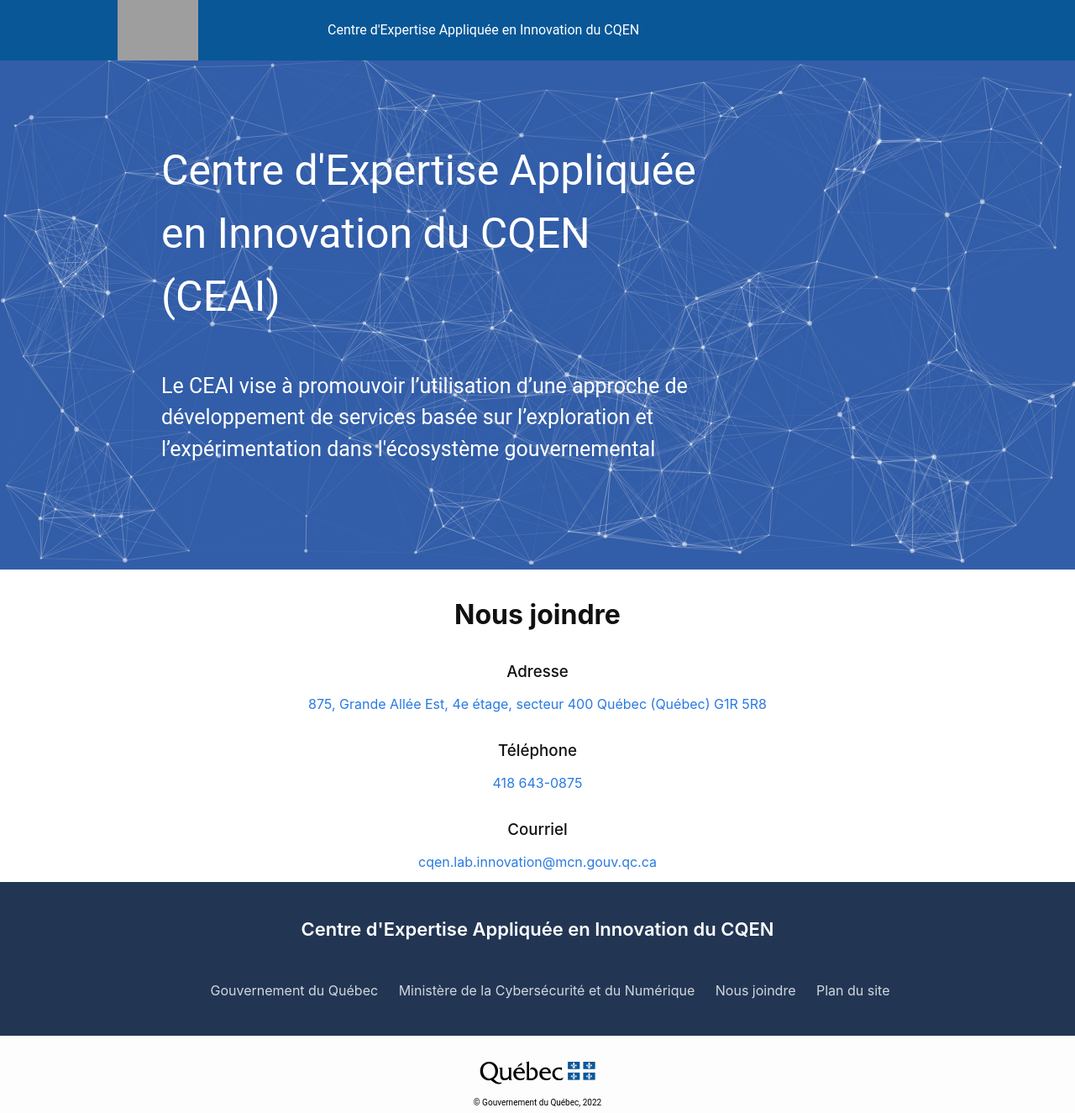
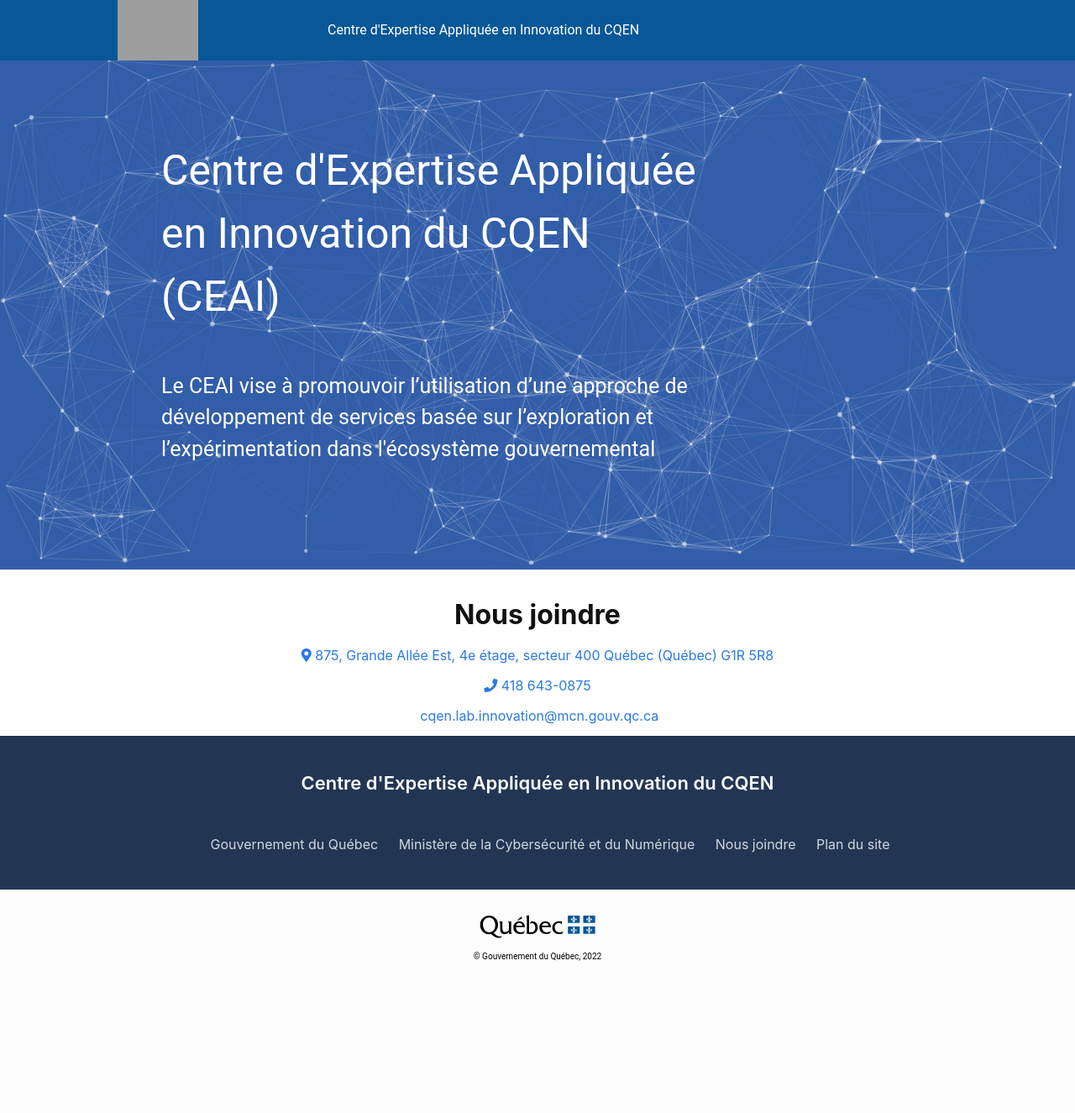
Before and after one commit to PierreJiji/CI-test, a Jekyll site: the page built from _pages/nous-joindre.markdown, in a window 1280 px wide and 1325 px high. Shown: the whole window at 84% size. Built offline with Jekyll 4.4.1, drawn with Linux system fonts in a browser that asks for light colours; grey boxes are pictures that could not be loaded.

Commit message:
Modification nous joindre
Signed-off-by: mvaba01 <basile.mvayimberi@mcn.gouv.qc.ca>

```diff
--- a/_layouts/nous-joindre.html
+++ b/_layouts/nous-joindre.html
@@ -31,23 +31,19 @@
     <div class="testt">
       <h1 class="first-title">Nous joindre</h1>
       <div class="list-1">
-          <h3 class="sub-title">Adresse</h3>
           <ul class="contact-list" >
-            <li class="list-item"><a href="https://www.google.ca/maps/place/875+Grande+All%C3%A9e+E,+Qu%C3%A9bec,+QC+G1R+4Y8/@46.8081594,-71.2149624,17z/data=!3m1!4b1!4m5!3m4!1s0x4cb895d9c1a67c5b:0x7d61fbcde950d5c4!8m2!3d46.8081594!4d-71.2127737">875, Grande Allée Est, 4e étage, secteur 400 Québec (Québec) G1R 5R8</a></li>
+            <li class="list-item"><a href="https://www.google.ca/maps/place/875+Grande+All%C3%A9e+E,+Qu%C3%A9bec,+QC+G1R+4Y8/@46.8081594,-71.2149624,17z/data=!3m1!4b1!4m5!3m4!1s0x4cb895d9c1a67c5b:0x7d61fbcde950d5c4!8m2!3d46.8081594!4d-71.2127737"><i class="tailleXL fas fa-map-marker-alt"></i> 875, Grande Allée Est, 4e étage, secteur 400 Québec (Québec) G1R 5R8</a></li>
         </ul>
       </div>
       <div class="list-2">
-          <h3 class="sub-title">  Téléphone</h3>
           <ul class="contact-list">
-
-            <li class="list-item"><a href="tel:418 643-0875 " >418 643-0875</a></li>
+            <li class="list-item"><a href="tel:418 643-0875 " ><i class="tailleXL fa fa-phone"></i> 418 643-0875</a></li>
 
         </ul>
       </div>
       <div class="list-3">
-          <h3 class="sub-title">Courriel</h3>
           <ul class="contact-list">
-            <li class="list-item"><a href="mailto:cqen.lab.innovation@mcn.gouv.qc.ca" >cqen.lab.innovation@mcn.gouv.qc.ca</a></li>
+            <li class="list-item"><a href="mailto:cqen.lab.innovation@mcn.gouv.qc.ca" ><i class="tailleXL fa fa-envelope-o"></i> cqen.lab.innovation@mcn.gouv.qc.ca</a></li>
 
         </ul>
       </div>
```
